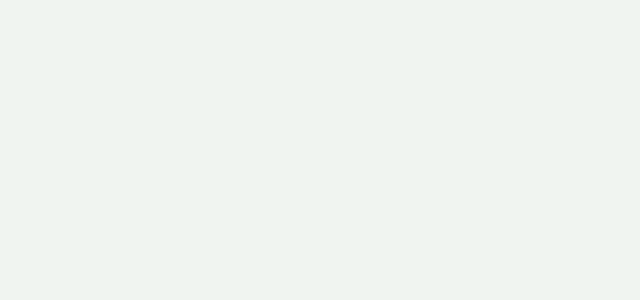
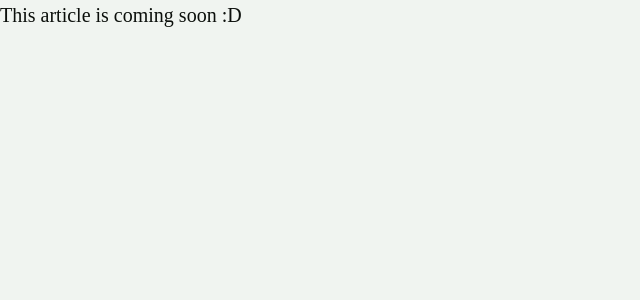
Before and after one commit to brandon-whitman-orlin/isopod, a React (Vite) app: page /defaultarticle in a window 1280 px wide. Before the commit this address had no page. Shown: the top 300 px of the page, without its empty margins (0-640 px from the left). Built offline with nearby package versions, Linux system fonts and the light colour scheme; the HTML template or start-up script is replaced by a standard one.

Commit message:
Default Article

```diff
--- /dev/null
+++ b/pages/defaultarticle/DefaultArticle.css
@@ -0,0 +1,4 @@
+:root {
+    --text: hsl(var(--textHue), var(--textSaturation), var(--textLightness));
+    color: var(--text);
+}
--- /dev/null
+++ b/pages/defaultarticle/DefaultArticle.jsx
@@ -0,0 +1,10 @@
+import React, { useEffect, useState } from "react";
+import "./DefaultArticle.css";
+
+function DefaultArticle() {
+  return (
+    <p>This article is coming soon :D</p>
+  );
+}
+
+export default DefaultArticle;
--- a/src/App.jsx
+++ b/src/App.jsx
@@ -8,6 +8,7 @@ import Care from "../pages/care/Care";
 import Articles from "../pages/articles/Articles";
 import Affiliate from "../pages/affiliate/Affiliate";
 import Collaborate from "../pages/collaborate/Collaborate";
+import DefaultArticle from "../pages/defaultarticle/DefaultArticle";
 
 import "./App.css"; // Ensure global styles are imported
 
@@ -23,6 +24,7 @@ const App = () => {
         <Route path="/articles" element={<Articles />} />
         <Route path="/affiliate" element={<Affiliate />} />
         <Route path="/collaborate" element={<Collaborate />} />
+        <Route path="/defaultarticle" element={<DefaultArticle />} />
       </Routes>
     </div>
   );
```
